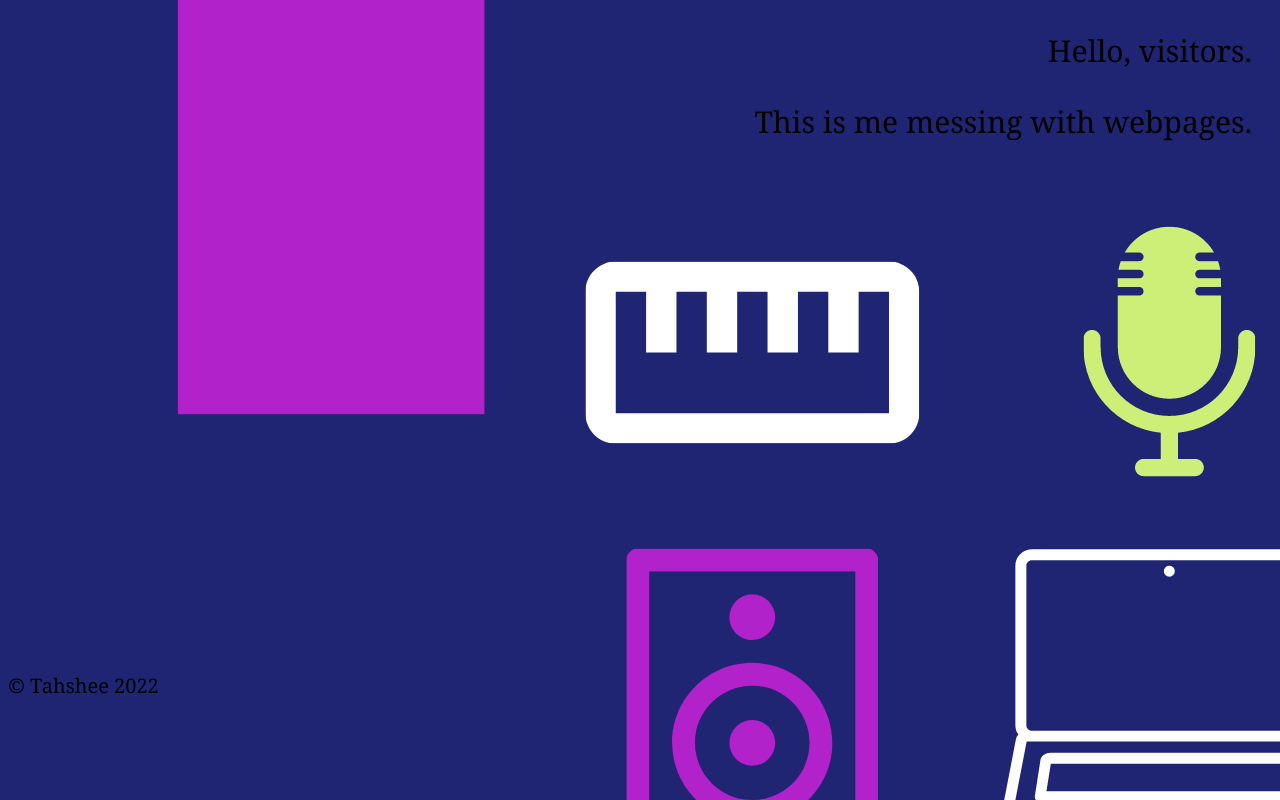
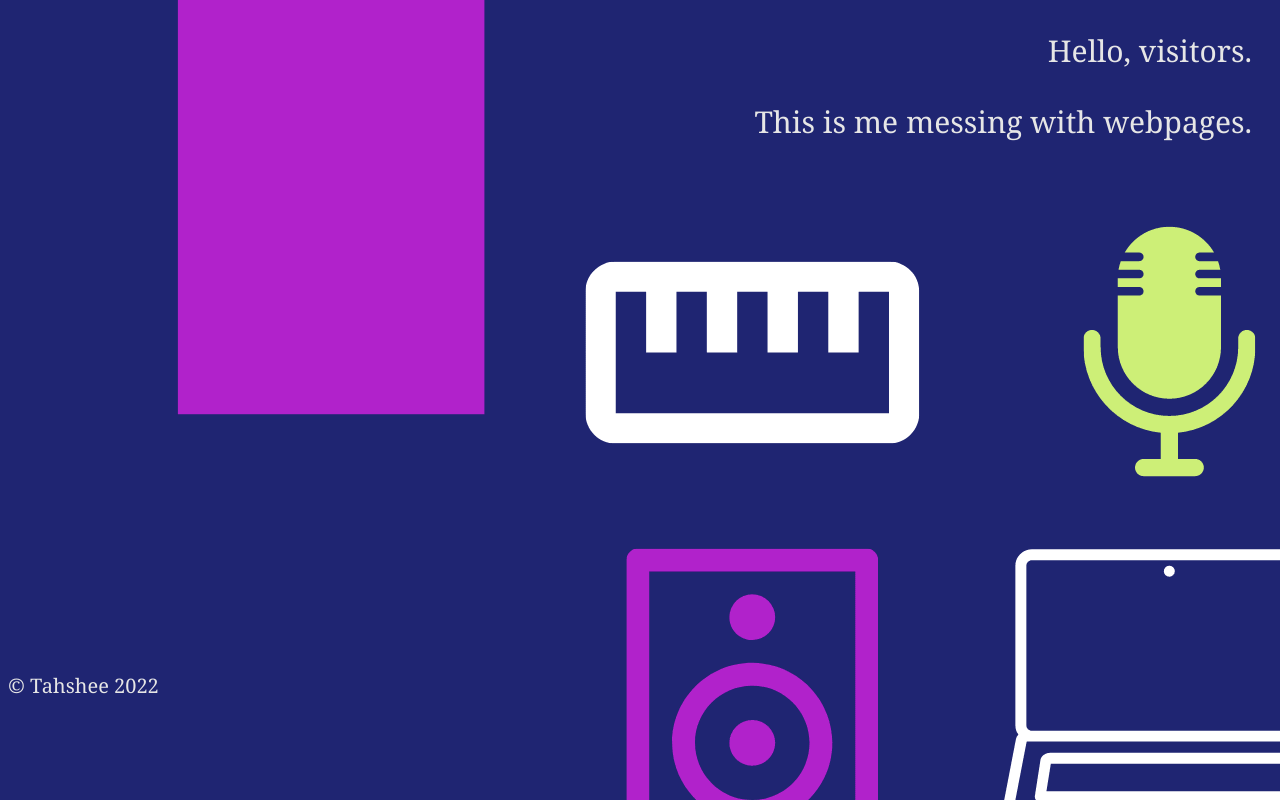
Before and after one commit to tahshee/tashisherpa, a plain HTML site: page index.html in a window 1280 px wide. Drawn offline with Linux system fonts and the light colour scheme.

Commit message:
adding text color again & deleting background color

```diff
--- a/style.css
+++ b/style.css
@@ -1,7 +1,7 @@
 body
 {
-    background-color: rgb(109, 184, 159);
     background-image: url("studio.png");
+    color: rgb(230, 230, 230);
     font-family: "Georgia", sans-serif;
     text-align: right;
 }
```
